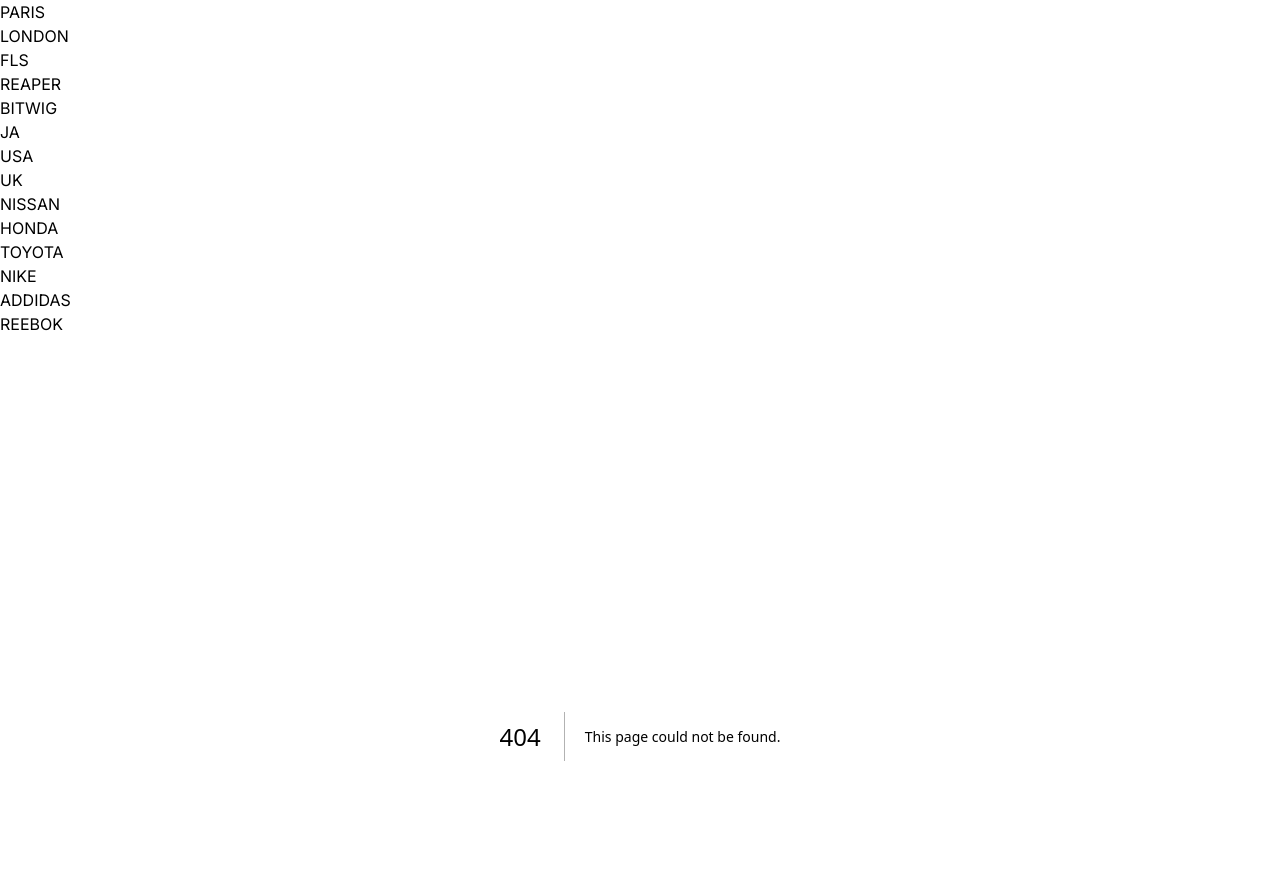
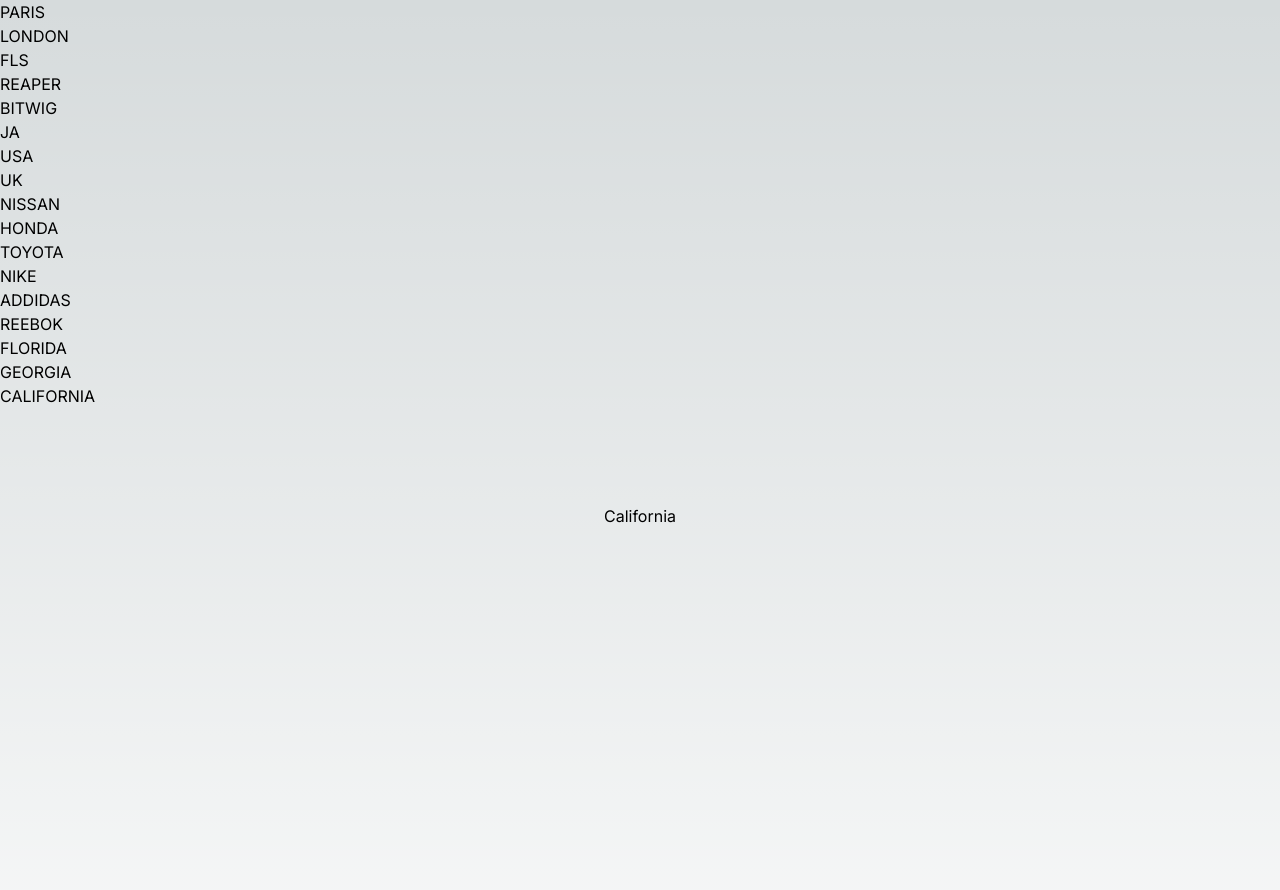
Before and after one commit to mrdeangray/nextjs-practice01, a Next.js app: page /state/California in a window 1280 px wide. Before the commit this address had no page. Shown: the top 890 px of the page. Built offline with nearby package versions, Linux system fonts and the light colour scheme.

Commit message:
added states

```diff
--- a/src/app/components/Navbar/index.tsx
+++ b/src/app/components/Navbar/index.tsx
@@ -9,6 +9,7 @@
     const [countries, setCountries] = useState(["JA", "USA", "UK"]);
     const [cars, setCars] = useState(["Nissan", "Honda", "Toyota"]);
     const [companies, setCompanies] = useState(["Nike", "Addidas", "Reebok"]);
+    const [states, setStates] = useState(["Florida", "Georgia", "California"]);
 
     return (
         <ul>
@@ -52,6 +53,14 @@
                 ))
 
             }
+                                  {
+                states.map((state) => (
+                    <li key={state}>
+                        <Link href={`/state/${state}`}>{state.toUpperCase()}</Link>
+                    </li>
+                ))
+
+            }
         </ul>
     );
 }
--- /dev/null
+++ b/src/app/state/[stateId]/page.tsx
@@ -0,0 +1,7 @@
+export default function State({ params }: { params: { stateId: string } }) {
+    return (
+      <main className="flex min-h-screen flex-col items-center justify-between p-24">
+        <h1>{params.stateId}</h1>
+      </main>
+    );
+  }
```
